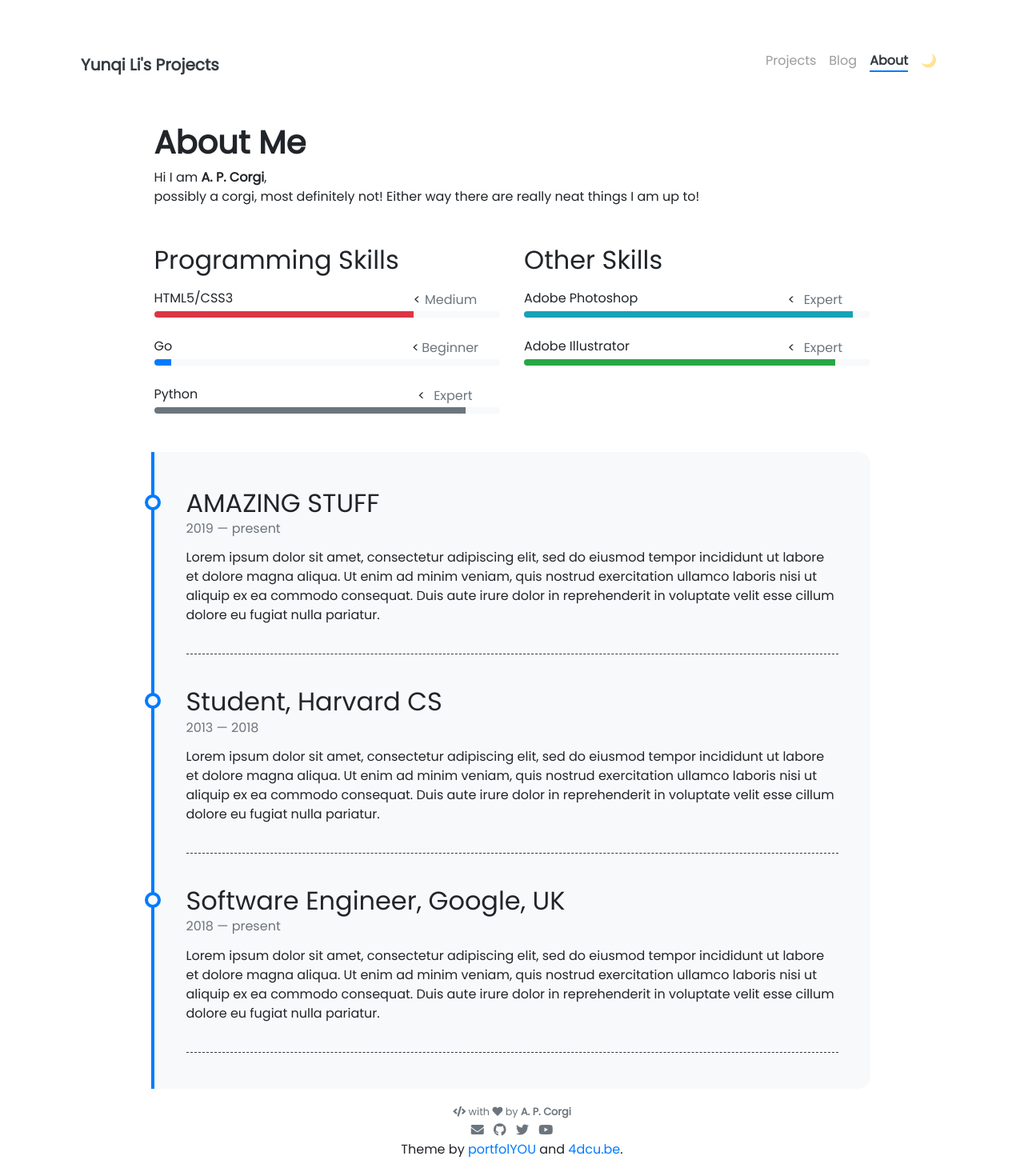
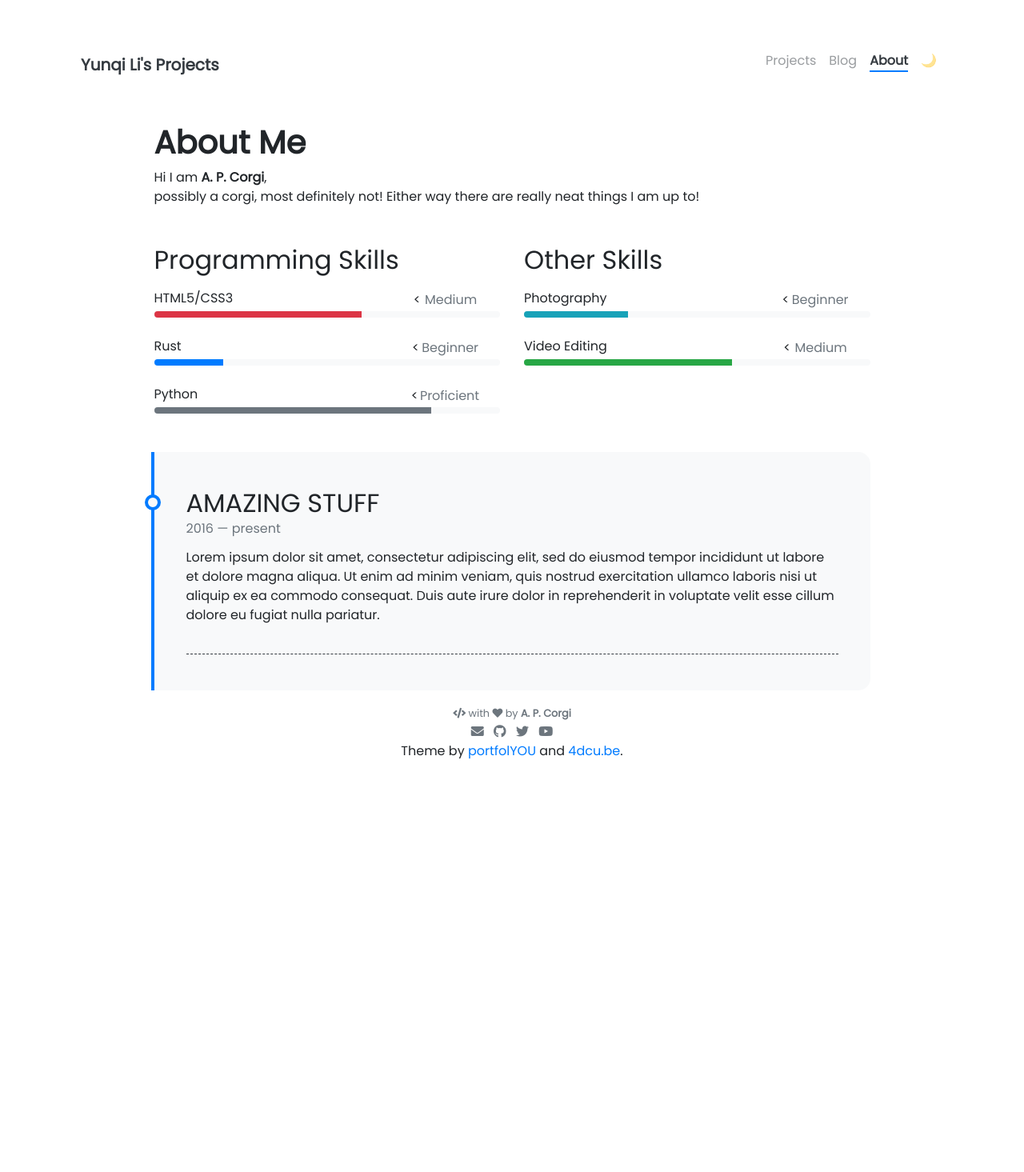
Before and after one commit to yunqilee/yunqilee.github.io, a Jekyll site: the page built from pages/about.md, in a window 1280 px wide. Shown: the whole page at 80% size. Built offline with Jekyll 4.4.1, drawn with Linux system fonts in a browser that asks for light colours; nearby versions of some CDN libraries; after the commit the page ends 967 px from its top, so only the background shows below that.

Commit message:
Update Profile

```diff
--- a/_data/other-skills.yml
+++ b/_data/other-skills.yml
@@ -1,9 +1,9 @@
-- name: Adobe Photoshop
-  percentage: 95
-  level: Expert
+- name: Photography
+  percentage: 30
+  level: Beginner
   color: info
 
-- name: Adobe Illustrator
-  percentage: 90
-  level: Expert
+- name: Video Editing
+  percentage: 60
+  level: Medium
   color: success
--- a/_data/programming-skills.yml
+++ b/_data/programming-skills.yml
@@ -1,14 +1,14 @@
 - name: HTML5/CSS3
-  percentage: 75
+  percentage: 60
   level: Medium
   color: danger
 
-- name: Go
-  percentage: 5
+- name: Rust
+  percentage: 20
   level: Beginner
   color:
 
 - name: Python
-  percentage: 90
-  level: Expert
+  percentage: 80
+  level: Proficient
   color: secondary
--- a/_data/timeline.yml
+++ b/_data/timeline.yml
@@ -1,26 +1,8 @@
 - title: AMAZING STUFF
-  from: 2019
+  from: 2016
   to: present
   description: Lorem ipsum dolor sit amet, consectetur adipiscing elit,
                sed do eiusmod tempor incididunt ut labore et dolore magna aliqua.
                Ut enim ad minim veniam, quis nostrud exercitation ullamco laboris
                nisi ut aliquip ex ea commodo consequat. Duis aute irure dolor in
                reprehenderit in voluptate velit esse cillum dolore eu fugiat nulla pariatur.
-
-- title: Student, Harvard CS
-  from: 2013
-  to: 2018
-  description: Lorem ipsum dolor sit amet, consectetur adipiscing elit,
-               sed do eiusmod tempor incididunt ut labore et dolore magna aliqua.
-               Ut enim ad minim veniam, quis nostrud exercitation ullamco laboris
-               nisi ut aliquip ex ea commodo consequat. Duis aute irure dolor in
-               reprehenderit in voluptate velit esse cillum dolore eu fugiat nulla pariatur.
-
-- title: Software Engineer, Google, UK
-  from: 2018
-  to: present
-  description: Lorem ipsum dolor sit amet, consectetur adipiscing elit,
-               sed do eiusmod tempor incididunt ut labore et dolore magna aliqua.
-               Ut enim ad minim veniam, quis nostrud exercitation ullamco laboris
-               nisi ut aliquip ex ea commodo consequat. Duis aute irure dolor in
-               reprehenderit in voluptate velit esse cillum dolore eu fugiat nulla pariatur.
```
Also changed, not shown: 3 other files.
